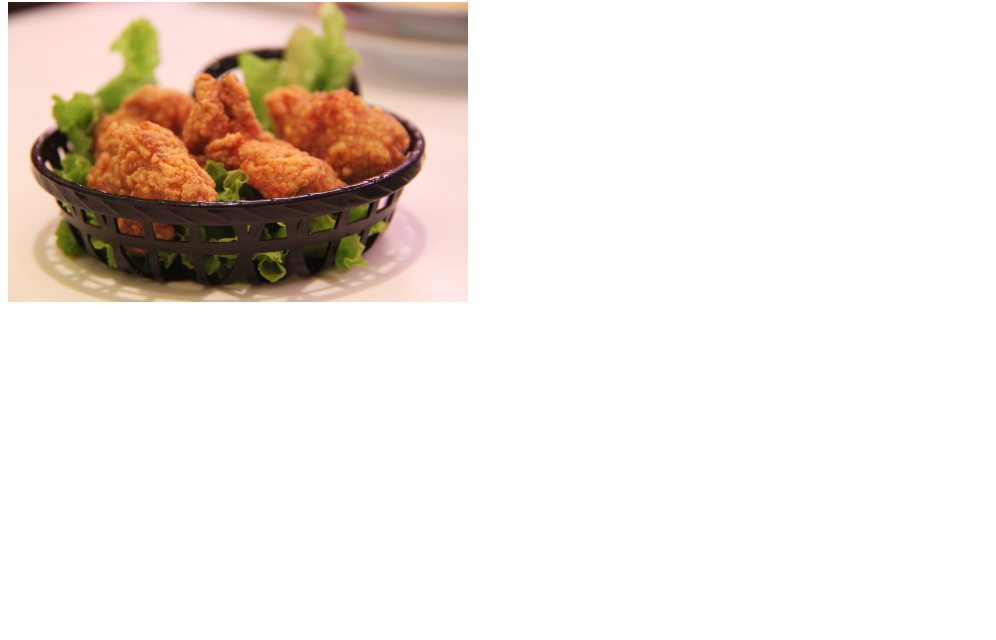
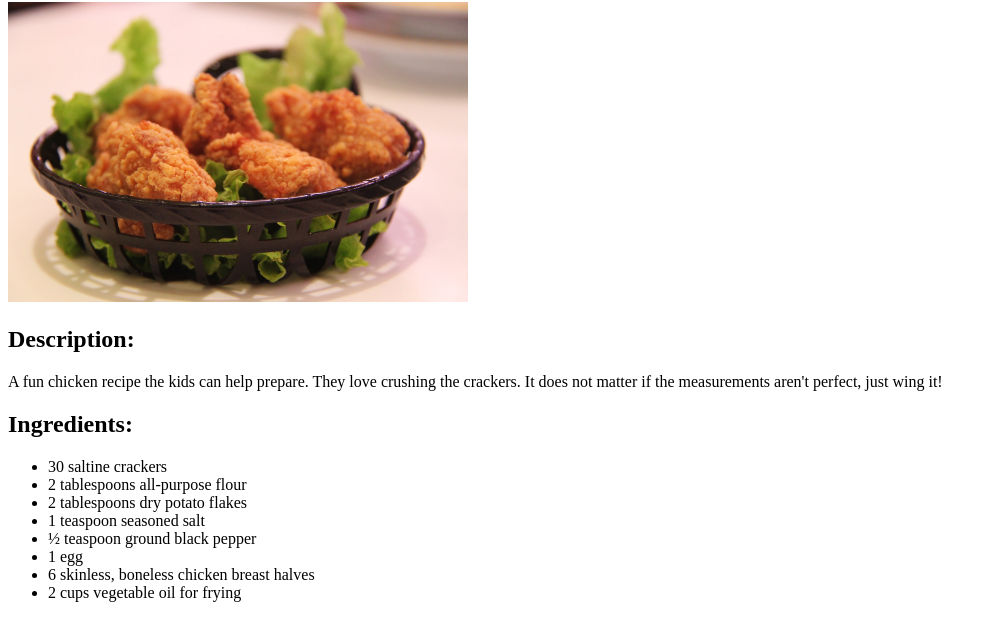
Before and after one commit to terga17/odin-recipes, a plain HTML site: page recipes/fried-chicken.html in a window 1280 px wide. Shown: the part 78-718 px from the top of the page, without its empty margins (0-996 px from the left). Drawn offline with Linux system fonts and the light colour scheme.

Commit message:
Added a description under the image and an unordered list containing ingredients

```diff
--- a/recipes/fried-chicken.html
+++ b/recipes/fried-chicken.html
@@ -8,5 +8,19 @@
 <body>
     <h1>Fried Chicken</h1>
     <img src="/images/chicken.jpg" width="460px" height="300px" alt="fried chicken">
+    <h2>Description:</h2>
+    <p>A fun chicken recipe the kids can help prepare. They love crushing the crackers. It does not matter if the measurements aren't perfect, just wing it!</p>
+
+    <h2>Ingredients:</h2>
+    <ul>
+        <li>30 saltine crackers</li>
+        <li>2 tablespoons all-purpose flour</li>
+        <li>2 tablespoons dry potato flakes</li>
+        <li>1 teaspoon seasoned salt</li>
+        <li>½ teaspoon ground black pepper</li>
+        <li>1 egg</li>
+        <li>6 skinless, boneless chicken breast halves</li>
+        <li>2 cups vegetable oil for frying</li>
+    </ul>
 </body>
 </html>
```
